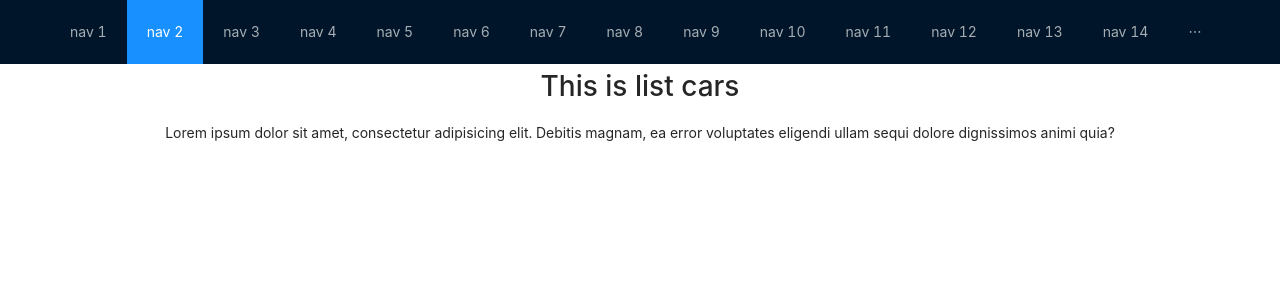
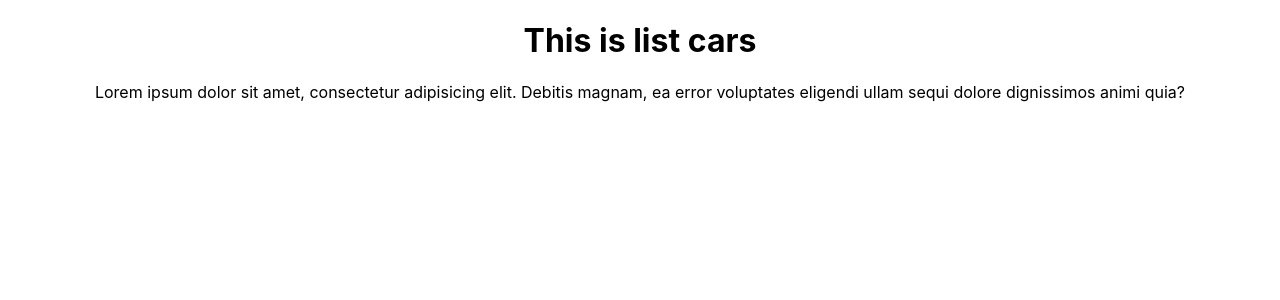
Before and after one commit to bimogempar/car-rental-react, a React (Create React App) app: page /cars in a window 1280 px wide. Shown: the top 300 px of the page. Built offline with nearby package versions, Linux system fonts and the light colour scheme.

Commit message:
remove ant design and change js to jsx

```diff
--- a/package.json
+++ b/package.json
@@ -6,7 +6,6 @@
     "@testing-library/jest-dom": "^5.14.1",
     "@testing-library/react": "^13.0.0",
     "@testing-library/user-event": "^13.2.1",
-    "antd": "^4.20.6",
     "moment": "^2.29.3",
     "react": "^18.1.0",
     "react-dom": "^18.1.0",
--- a/src/App.js
+++ b/src/App.js
@@ -1,4 +1,3 @@
-import 'antd/dist/antd.min.css';
 import './App.css';
 import { Route, Routes } from 'react-router-dom';
 import Home from './pages/Home';
--- a/src/components/Footer.js
+++ /dev/null
@@ -1 +0,0 @@
-import React from "react";
--- a/src/components/MyLayout.js
+++ /dev/null
@@ -1,28 +0,0 @@
-import { Menu } from 'antd';
-import { Header } from 'antd/lib/layout/layout';
-import React from 'react'
-
-export default function MyLayout({ children }) {
-    return (
-        <React.Fragment>
-            <Header>
-                <div className="logo" />
-                <Menu
-                    theme="dark"
-                    mode="horizontal"
-                    defaultSelectedKeys={['2']}
-                    items={new Array(15).fill(null).map((_, index) => {
-                        const key = index + 1;
-                        return {
-                            key,
-                            label: `nav ${key}`,
-                        };
-                    })}
-                />
-            </Header>
-            <main>
-                {children}
-            </main>
-        </React.Fragment>
-    )
-}
--- /dev/null
+++ b/src/components/MyLayout.jsx
@@ -0,0 +1,11 @@
+import React from 'react'
+
+export default function MyLayout({ children }) {
+    return (
+        <React.Fragment>
+            <main>
+                {children}
+            </main>
+        </React.Fragment>
+    )
+}
--- a/src/components/Navbar.js
+++ /dev/null
@@ -1 +0,0 @@
-import React from "react";
--- a/src/index.js
+++ b/src/index.js
@@ -1,5 +1,4 @@
 import React from 'react';
-import 'antd/dist/antd.min.css';
 import { BrowserRouter } from "react-router-dom";
 import "./index.css";
 import ReactDOM from 'react-dom/client';
```
Also changed, not shown: src/components/Footer.jsx (added, +7 -0 lines), src/components/Navbar.jsx (added, +7 -0 lines), src/pages/Cars.jsx (renamed from src/pages/Cars.js), src/pages/Home.jsx (renamed from src/pages/Home.js), 1 other file (tests, documents, lock files or other folders).
